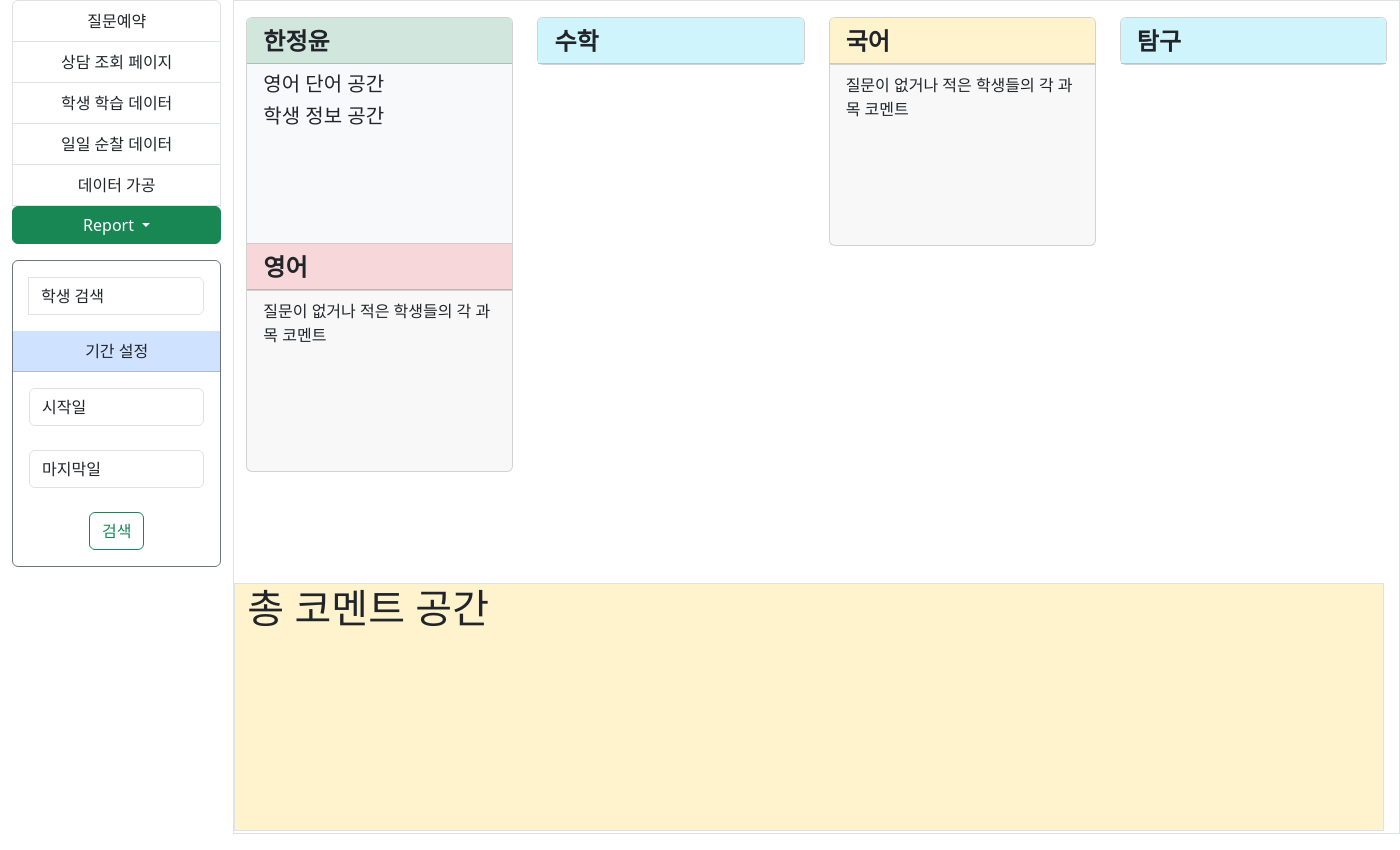
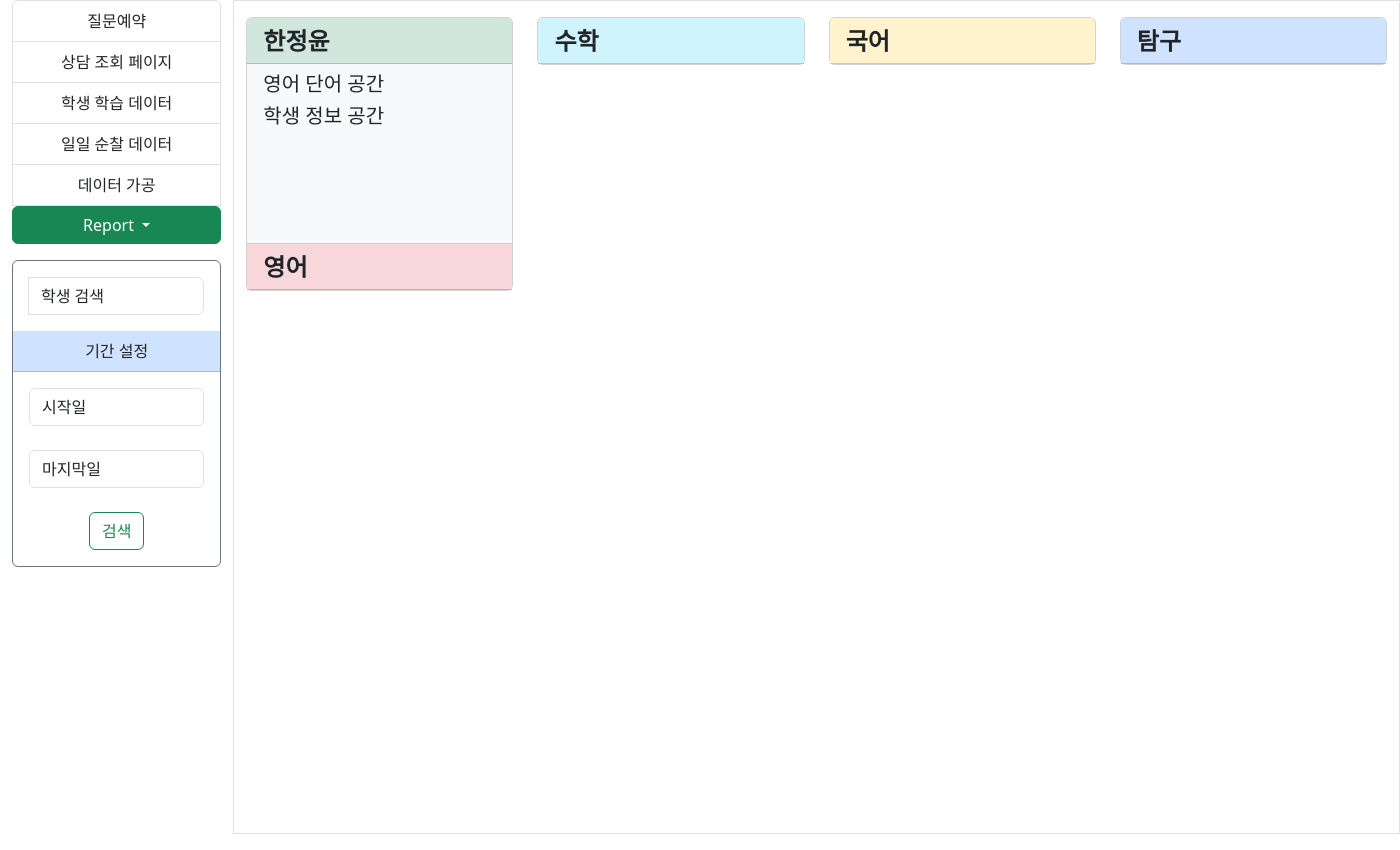
Before and after one commit to looosemycoool/orchardproject, a Django app: template templates/manager/report/consulting/consulting_detail.html in a window 1400 px wide. Shown: the part 104-954 px from the top of the page. Run offline with Django 4.2, Linux system fonts and the light colour scheme; the template is opened without the code that fills it: values that come from a table or form of the project are taken from there, others are empty; data comes from the database, SQL or seed files in the repository; some libraries are stand-ins or nearby versions.

Commit message:
샘플 없애기

```diff
--- a/templates/manager/report/consulting/consulting_detail.html
+++ b/templates/manager/report/consulting/consulting_detail.html
@@ -109,9 +109,6 @@
                                             {% endif %}
                                         {% endfor %}
                                     </ul>
-                                    <div class="card-footer" style="height:180px">
-                                        질문이 없거나 적은 학생들의 각 과목 코멘트
-                                    </div>
                                 </div>
                             </div>
                             <div class="col-md-3" style="max-height:550px">
@@ -148,14 +145,11 @@
                                             {% endif %}
                                         {% endfor %}
                                     </ul>
-                                    <div class="card-footer" style="height:180px">
-                                        질문이 없거나 적은 학생들의 각 과목 코멘트
-                                    </div>
                                 </div>
                             </div>
                             <div class="col-md-3" style="max-height:550px">
                                 <div class="card mb-3" style="max-width: 18rem;">
-                                    <div class="card-header bg-info-subtle"
+                                    <div class="card-header bg-primary-subtle"
                                          style="display: flex; align-items: center;">
                                         <h4 class="card-title"
                                             style="margin: 0; font-family: 'Noto Sans KR', sans-serif; font-weight: bold">
@@ -172,9 +166,6 @@
                                 </div>
                             </div>
                         </div>
-                        <div class="row mt-3 border bg-warning-subtle" style="height:248px; width:1150px">
-                            <h1>총 코멘트 공간</h1>
-                        </div>
                     </div>
                 </div>
             </div>
```
